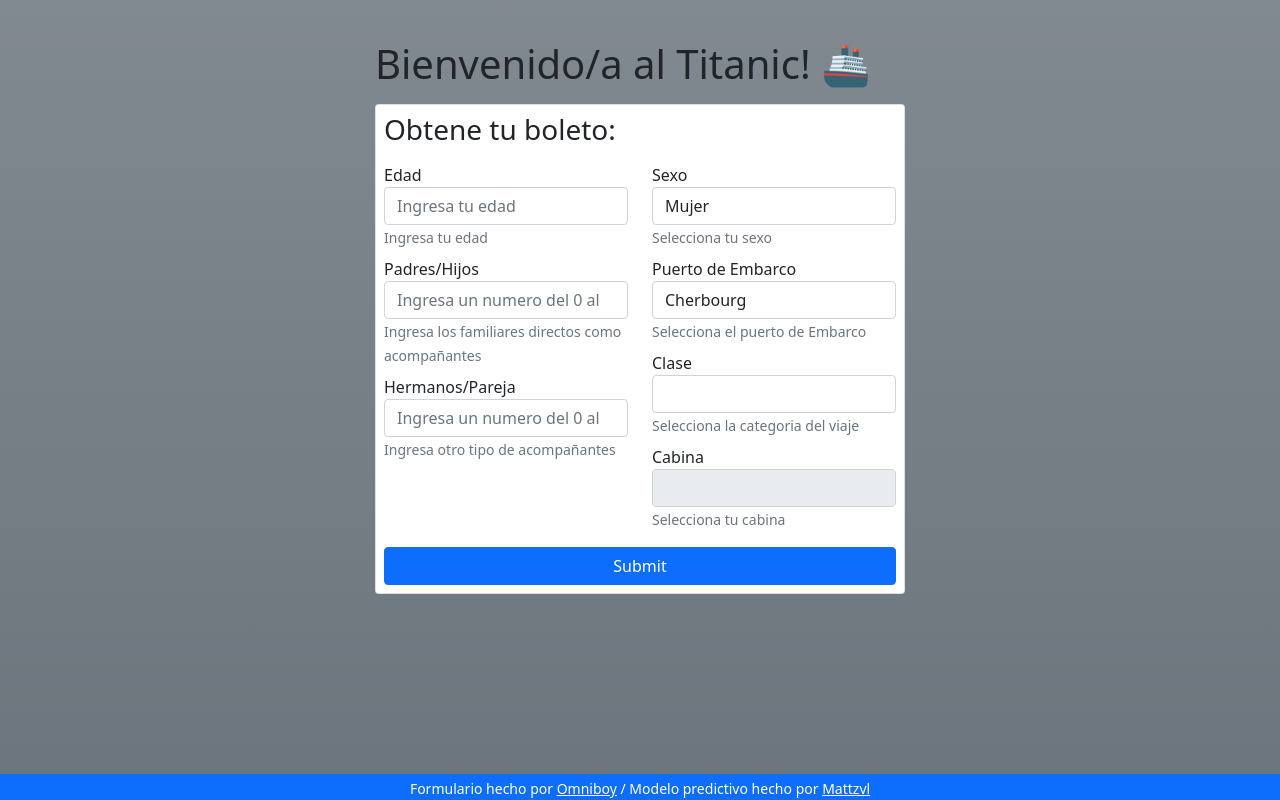
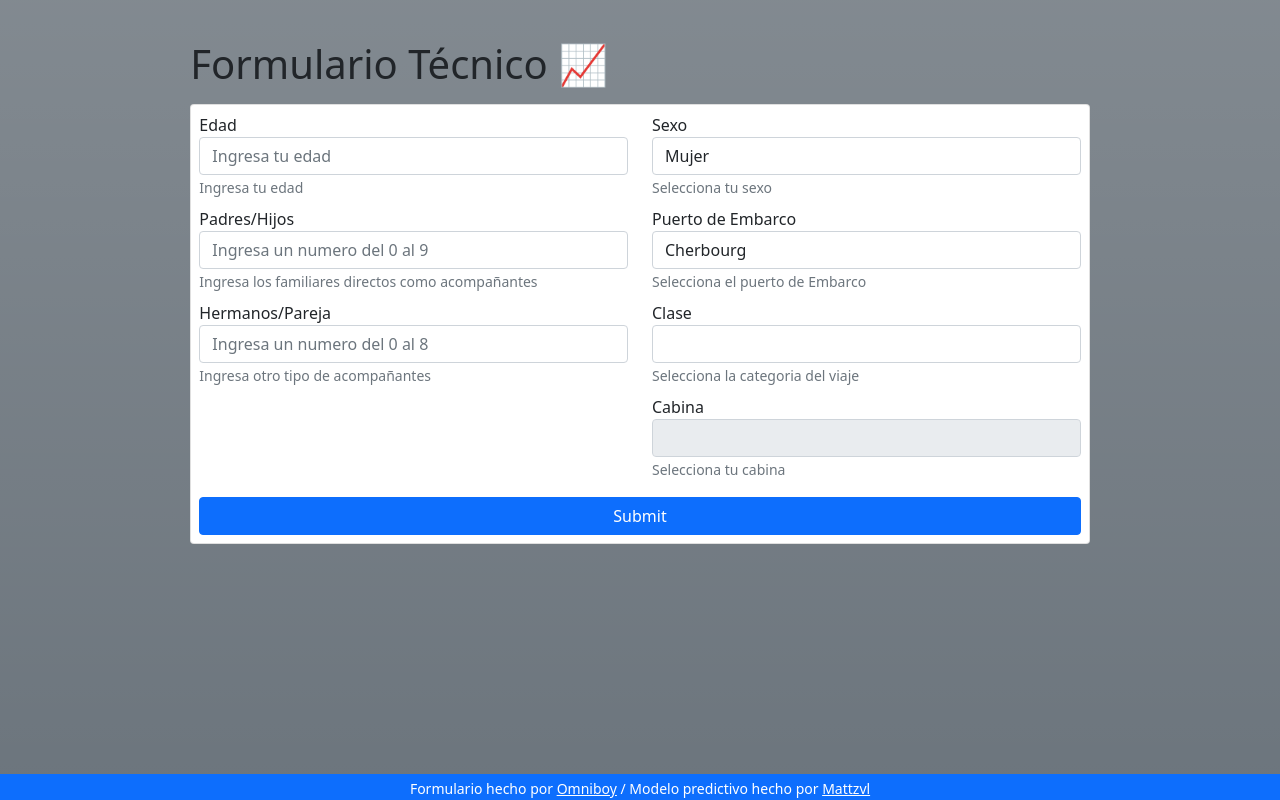
Before and after one commit to omniboyOK/titanic-prediction, a Flask app: page /model in a window 1280 px wide. Run offline with Flask 2, Linux system fonts and the light colour scheme; lists and menus that the app fills with data are empty; parts of the project's set-up code (start-up, migrations or seed data) failed here and were passed over; some libraries are stand-ins or nearby versions.

Commit message:
cambios al formulario tecnico

```diff
--- a/templates/model.html
+++ b/templates/model.html
@@ -23,20 +23,19 @@
 <body class="bg-secondary bg-gradient">
     <main class="container pt-4 pb-4 rounded-bottom">
         <div class="row justify-content-center mb-3 p-3 rounded">
-            <div class="col-lg-6 align-self-center">
+            <div class="col-lg-10 align-self-center">
                 <div>
-                    <h1 class="mb-3">Bienvenido/a al Titanic! 🚢</h1>
+                    <h1 class="mb-3">Formulario Técnico 📈</h1>
                 </div>
                 <form class="card p-2"
                     action="javascript:submitModel(age.value, parch.value, sibSp.value, sex_male.value, embarked.value, clase.value, cabin.value)">
-                    <h3 class="mb-3">Obtene tu boleto:</h3>
                     <div class="row">
                         <!-- First Form Column -->
                         <div class="col-lg-6">
                             <div class="form-group mb-2">
                                 <label for="age">Edad</label>
                                 <input type="number" class="form-control" id="age" aria-describedby="ageHelp"
-                                    placeholder="Ingresa tu edad" min="18" max="99" required>
+                                    placeholder="Ingresa tu edad" required>
                                 <small id="ageHelp" class="form-text text-muted">Ingresa tu edad</small>
                             </div>
                             <div class="form-group mb-2">
```
